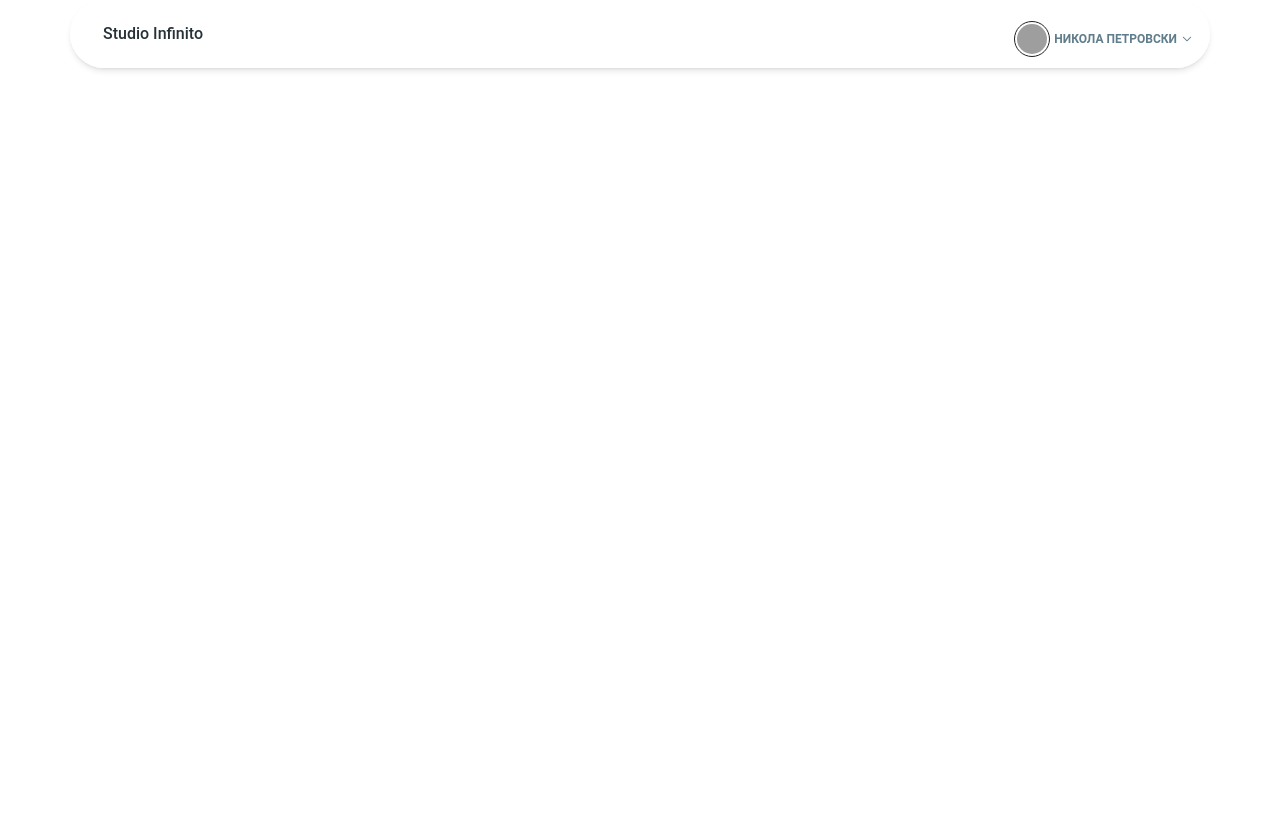
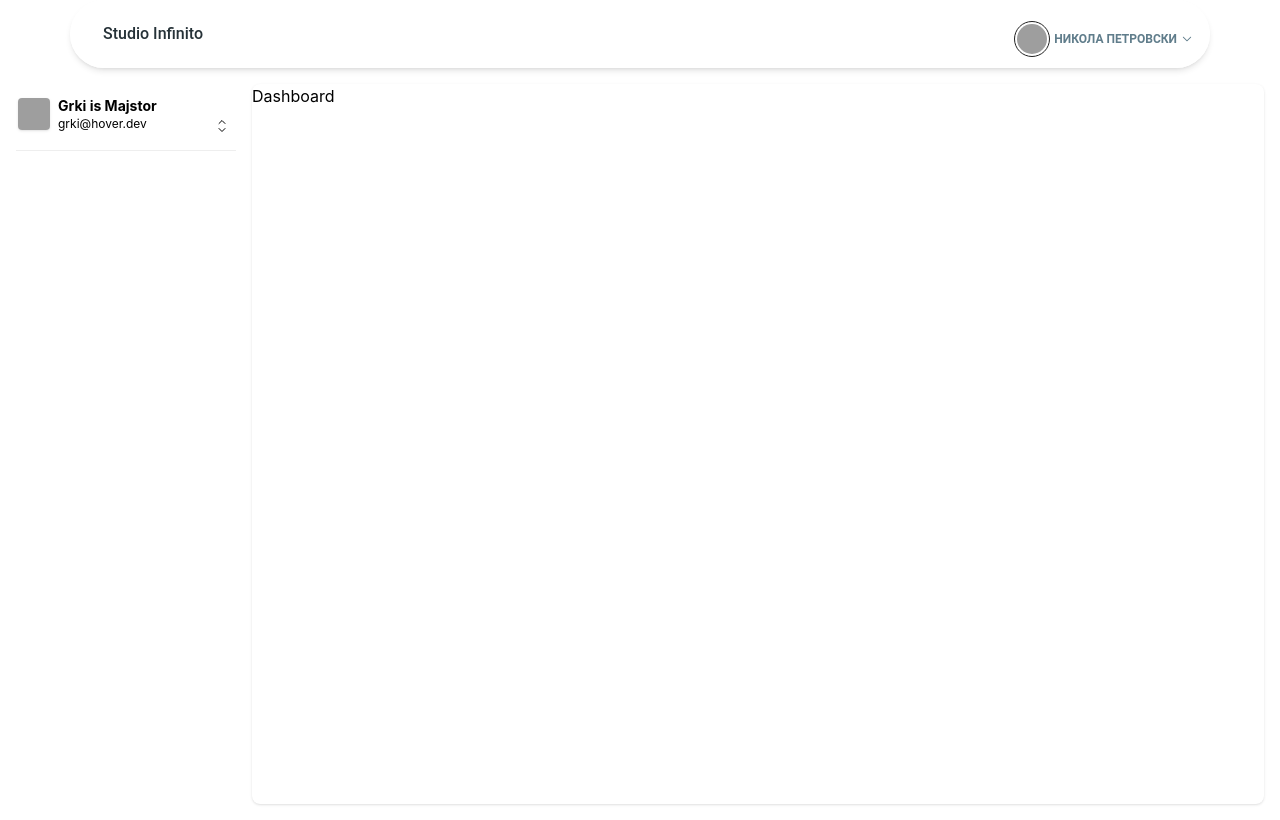
Before and after one commit to dgrkov/studio-infinito, a React (Create React App) app: page /admin in a window 1280 px wide. Built offline with nearby package versions, Linux system fonts and the light colour scheme; grey boxes are pictures that could not be loaded.

Commit message:
Added initial code & structure for AdminPage

```diff
--- a/package.json
+++ b/package.json
@@ -13,6 +13,7 @@
     "react": "18.2.0",
     "react-day-picker": "^9.4.4",
     "react-dom": "18.2.0",
+    "react-icons": "^5.4.0",
     "react-router-dom": "^7.0.2",
     "react-scripts": "5.0.1",
     "swiper": "^11.1.15",
--- /dev/null
+++ b/src/Components/AdminPage/AdminPage.js
@@ -0,0 +1,11 @@
+import Sidebar from "../Sidebar/Sidebar";
+import  Dashboard from "../Dashboard/Dashboard";
+
+export default  function AdminPage() {
+    return (
+        <main className="grid gap-4 p-4 grid-cols-[220px,_1fr]">
+            <Sidebar />
+            <Dashboard />
+        </main>
+    )
+}
--- a/src/Components/App/App.js
+++ b/src/Components/App/App.js
@@ -7,6 +7,7 @@
 import Calendar from '../Calendar/Calendar';
 import Appointment from '../Appointment/Appointment';
 import UserDetails from '../UserDetails/UserDetails';
+import AdminPage from '../AdminPage/AdminPage';
 
 function App() {
   return (
@@ -18,6 +19,7 @@
         <Route path="/reserve" element={<Calendar />} />
         <Route path='/appointment' element={<Appointment />} />
         <Route path='/userdetails' element={<UserDetails />} />
+        <Route path='/admin' element={<AdminPage />} />
       </Routes>
     </BrowserRouter>
   );
--- /dev/null
+++ b/src/Components/Dashboard/Dashboard.js
@@ -0,0 +1,7 @@
+import React from "react";
+
+ export default function Dashboard() {
+    return (
+        <div className="bg-white rounded-lg pb-4 shadow h-[200vp]">Dashboard</div>
+    )
+}
--- /dev/null
+++ b/src/Components/Sidebar/AccountToggle.js
@@ -0,0 +1,24 @@
+import React from "react";
+import { FiChevronDown, FiChevronUp } from "react-icons/fi";
+
+
+export default function AccountToggle() {
+    return (
+    <div className="border-b mb-4 mt-2 pb-4 border-stone-300">
+        <button className="flex p-0.5 hover:bg-stone-200 rounded transition-colors relative gap-2 w-full items-center">
+            <img
+            src="https://api.dicebar.com/9.x/notionist/svg"
+            alt="avatar"
+            className="size-8 rounded shrink-0 bg-violet-500 shadow"
+            />
+            <div className="text-start">
+                <span className="text-sm font-bold block">Grki is Majstor</span>
+                <span className="text-xs block text-stone-500">grki@hover.dev</span>
+            </div>
+
+            <FiChevronUp className="absolute right-2 top-1/2 -translate-y-[calc(-50%+4px)] text-xs"/>
+            <FiChevronDown className="absolute right-2 top-1/2 -translate-y-[calc(-50%-4px)] text-xs"/>
+        </button>
+    </div>
+    );
+}
--- /dev/null
+++ b/src/Components/Sidebar/Sidebar.js
@@ -0,0 +1,14 @@
+import React from "react"
+import AccountToggle from "./AccountToggle"
+
+export default function Sidebar () {
+    return (
+        <div>
+            <div className="overflow-y-scroll sticky top-4 h-[calc(100vh-32px-48px)]">
+            <AccountToggle />
+        </div>
+
+        {/* TODO: Plan toggle */}
+        </div>
+    )
+}
```
Also changed, not shown: 1 other file (tests, documents, lock files or other folders).
